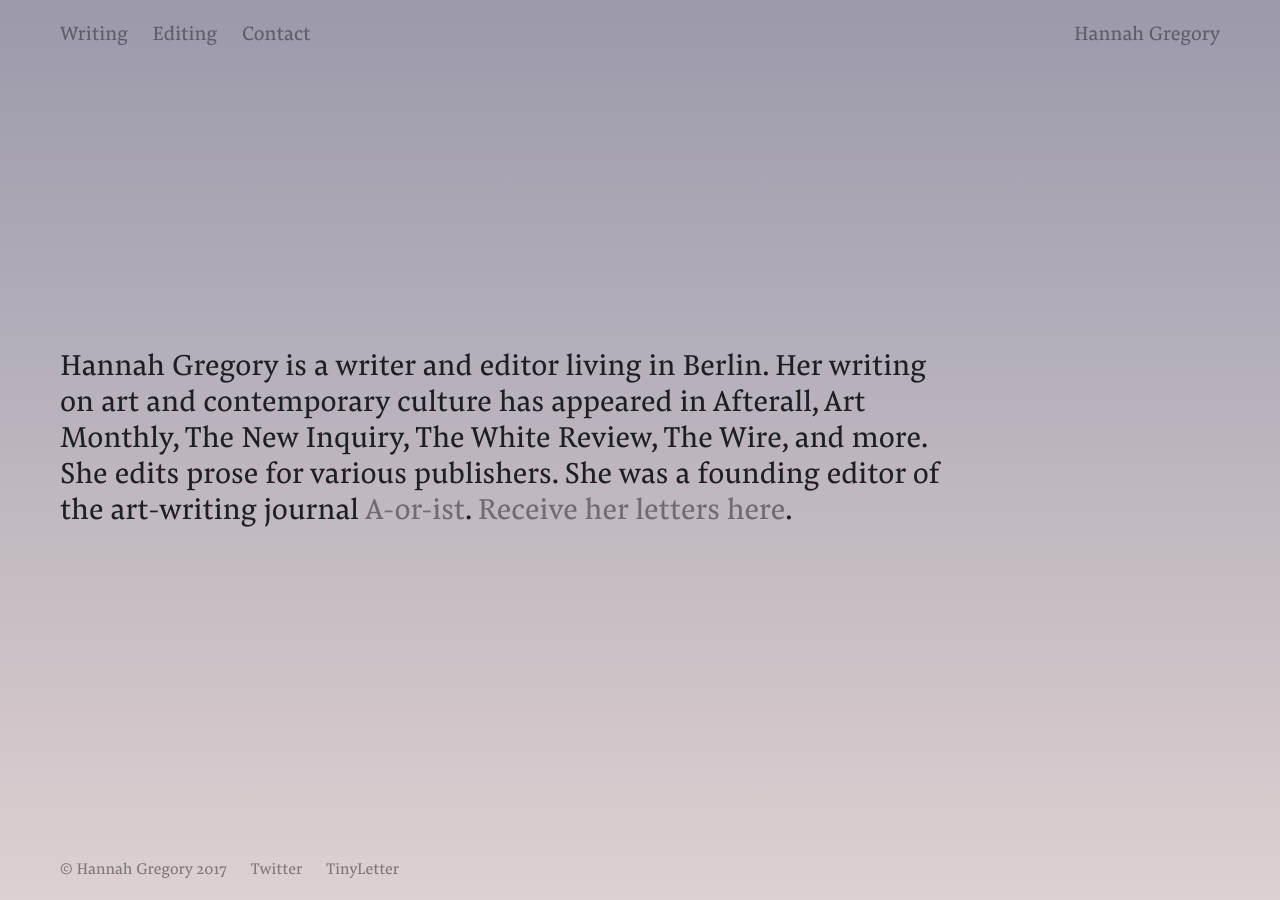
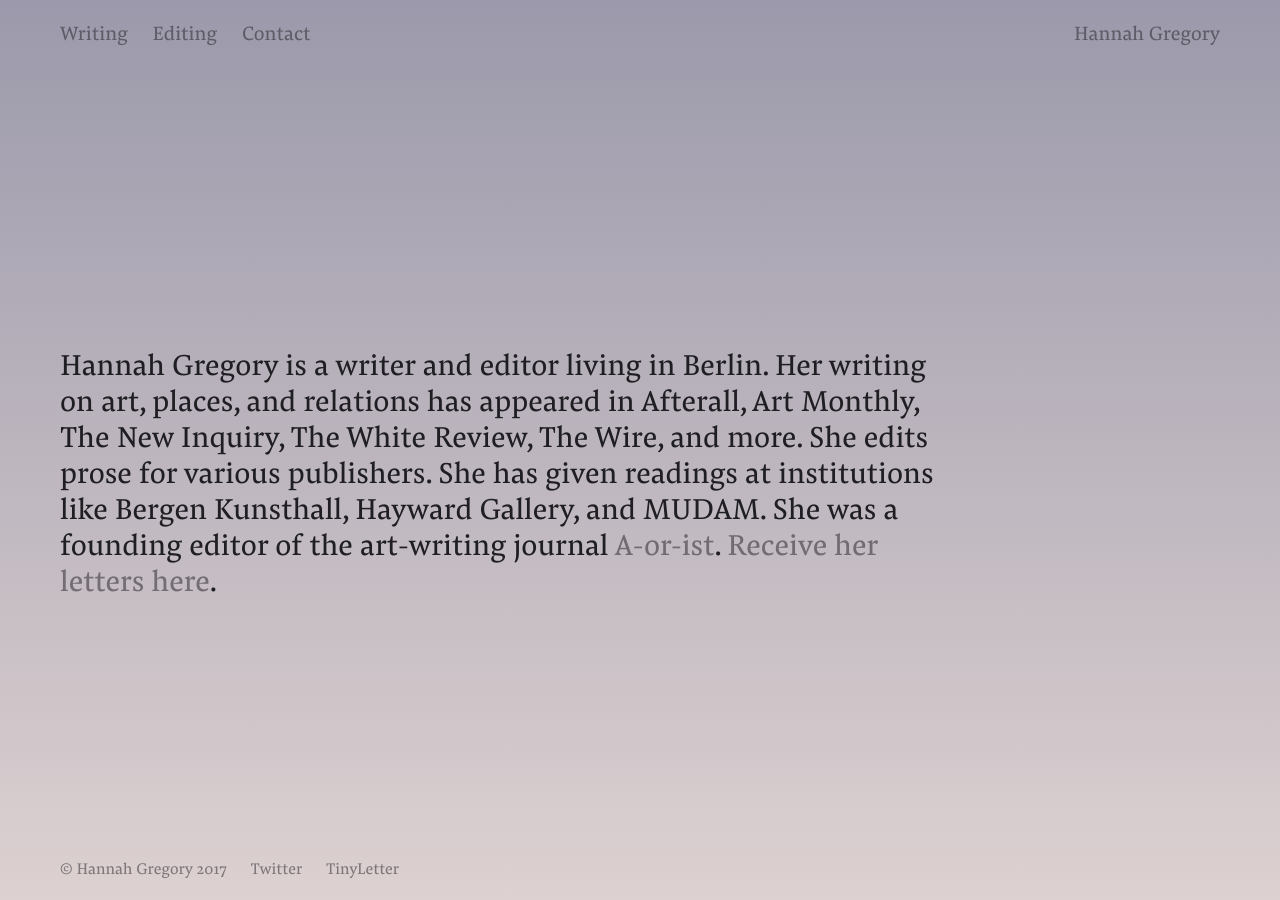
Before and after one commit to hg-site/hg-site.github.io, a Jekyll site: the page built from index.markdown, in a window 1280 px wide. Built offline with Jekyll 4.4.1, drawn with Linux system fonts in a browser that asks for light colours.

Commit message:
Updated Index

```diff
--- a/index.markdown
+++ b/index.markdown
@@ -4,5 +4,5 @@ date: 2017-05-28 18:42:00 Z
 layout: home
 ---
 
-Hannah Gregory is a writer and editor living in Berlin. Her writing on art and contemporary culture has appeared in Afterall, Art Monthly, The New Inquiry,
-The White Review, The Wire, and more. She edits prose for various publishers. She was a founding editor of the art-writing journal [A-or-ist](http://cargocollective.com/aorist/No-2). <a href="http://tinyletter.com/hnnh_g">Receive her letters here</a>.
+Hannah Gregory is a writer and editor living in Berlin. Her writing on art, places, and relations has appeared in Afterall, Art Monthly, The New Inquiry,
+The White Review, The Wire, and more. She edits prose for various publishers. She has given readings at institutions like Bergen Kunsthall, Hayward Gallery, and MUDAM. She was a founding editor of the art-writing journal [A-or-ist](http://cargocollective.com/aorist/No-2). <a href="http://tinyletter.com/hnnh_g">Receive her letters here</a>.
```
